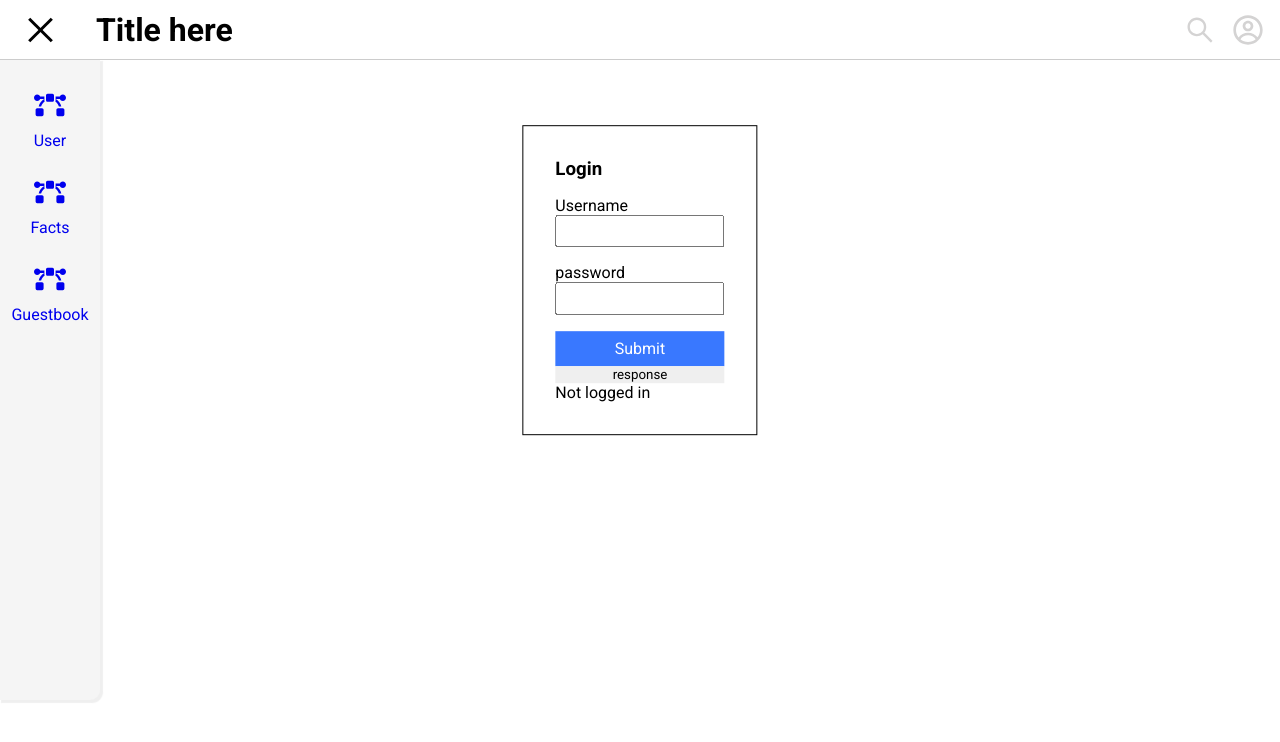
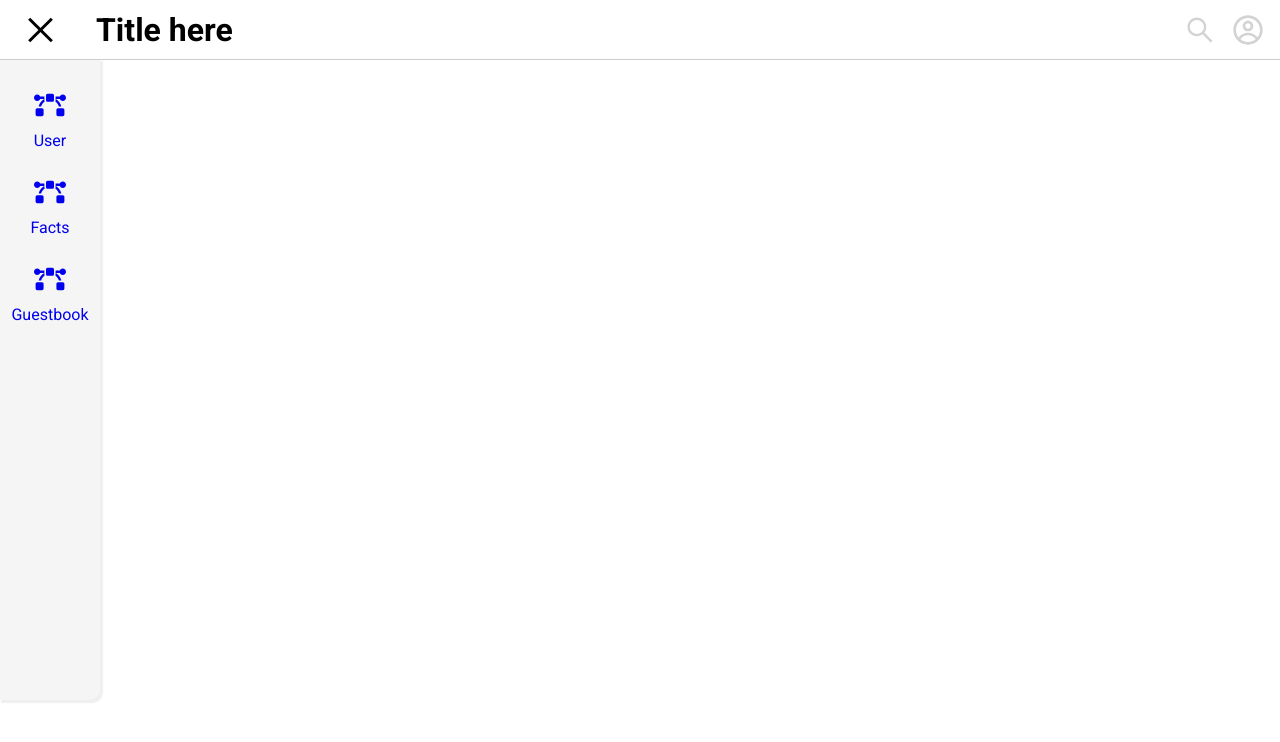
Before and after one commit to Juslepi/LearningMERN, a React (Create React App) app in the folder Client/: page /login in a window 1280 px wide. Both pictures are taken after a click on the element 56 px from the left and 29 px from the top of the page. Shown: the top 742 px of the page. Built offline with nearby package versions, Linux system fonts and the light colour scheme.

Commit message:
Userpanel boilerplate

```diff
--- a/Client/src/App.js
+++ b/Client/src/App.js
@@ -4,7 +4,7 @@ import { Switch, Route } from "react-router-dom";
 import Header from "./components/Header";
 import Navbar from "./components/Navbar";
 import AnimalFacts from "./components/AnimalFacts";
-import Login from "./components/Login";
+import User from "./components/User";
 import Guestbook from "./components/Guestbook/Guestbook";
 
 import "./App.css";
@@ -27,8 +27,8 @@ function App() {
           <Route path="/facts">
             <AnimalFacts />
           </Route>
-          <Route path="/login">
-            <Login />
+          <Route path="/user">
+            <User />
           </Route>
           <Route path="/guestbook">
             <Guestbook />
--- a/Client/src/components/Login.js
+++ b/Client/src/components/Login.js
@@ -7,11 +7,7 @@ const ContentHello = () => {
     password: "",
   });
 
-  const [loggedIn, setLoggedIn] = useState({
-    loggedIn: false,
-    loggedInAs: "",
-    token: "none",
-  });
+  const [error, setError] = useState("");
 
   const onChange = (e) => {
     const value = e.target.value;
@@ -36,11 +32,10 @@ const ContentHello = () => {
       .then((data) => {
         if (data.token) {
           localStorage.setItem("user", JSON.stringify(data));
-          setLoggedIn({
-            loggedIn: true,
-            loggedInAs: data.username,
-            token: data.token,
-          });
+          setError("Logged in");
+          window.location.reload(false);
+        } else {
+          setError("Invalid Credentials");
         }
       })
       .catch((err) => console.log(err));
@@ -77,10 +72,11 @@ const ContentHello = () => {
         <input type="submit" value="Submit" />
       </form>
       <button onClick={test}>response</button>
-      <div className="logged-in">
-        {loggedIn.loggedIn
-          ? "Logged in as " + loggedIn.loggedInAs
-          : "Not logged in"}
+      <div
+        className="error-message"
+        style={{ textAlign: "center", color: "red", marginTop: "1em" }}
+      >
+        {error}
       </div>
     </div>
   );
--- a/Client/src/components/Navbar.js
+++ b/Client/src/components/Navbar.js
@@ -8,7 +8,7 @@ const Navbar = () => {
     <nav className="nav">
       <ul>
         <li>
-          <Link to="/login">
+          <Link to="/user">
             <div className="link">
               <FaBezierCurve />
               <p>User</p>
--- /dev/null
+++ b/Client/src/components/User.js
@@ -0,0 +1,10 @@
+import Login from "./Login";
+import UserPanel from "./UserPanel";
+
+import "./Modal.css";
+
+function User() {
+  return <div>{localStorage.getItem("user") ? <UserPanel /> : <Login />}</div>;
+}
+
+export default User;
--- /dev/null
+++ b/Client/src/components/UserPanel.js
@@ -0,0 +1,20 @@
+const UserPanel = () => {
+  const user = JSON.parse(localStorage.getItem("user"));
+
+  const logOut = () => {
+    localStorage.removeItem("user");
+    window.location.reload(false);
+  };
+
+  return (
+    <div>
+      <p>Username: {user.username}</p>
+      <br />
+      <p>User ID: {user.user_id}</p>
+      <br />
+      <button onClick={logOut}>Log Out</button>
+    </div>
+  );
+};
+
+export default UserPanel;
```
Also changed, not shown: 1 other file (tests, documents, lock files or other folders).
